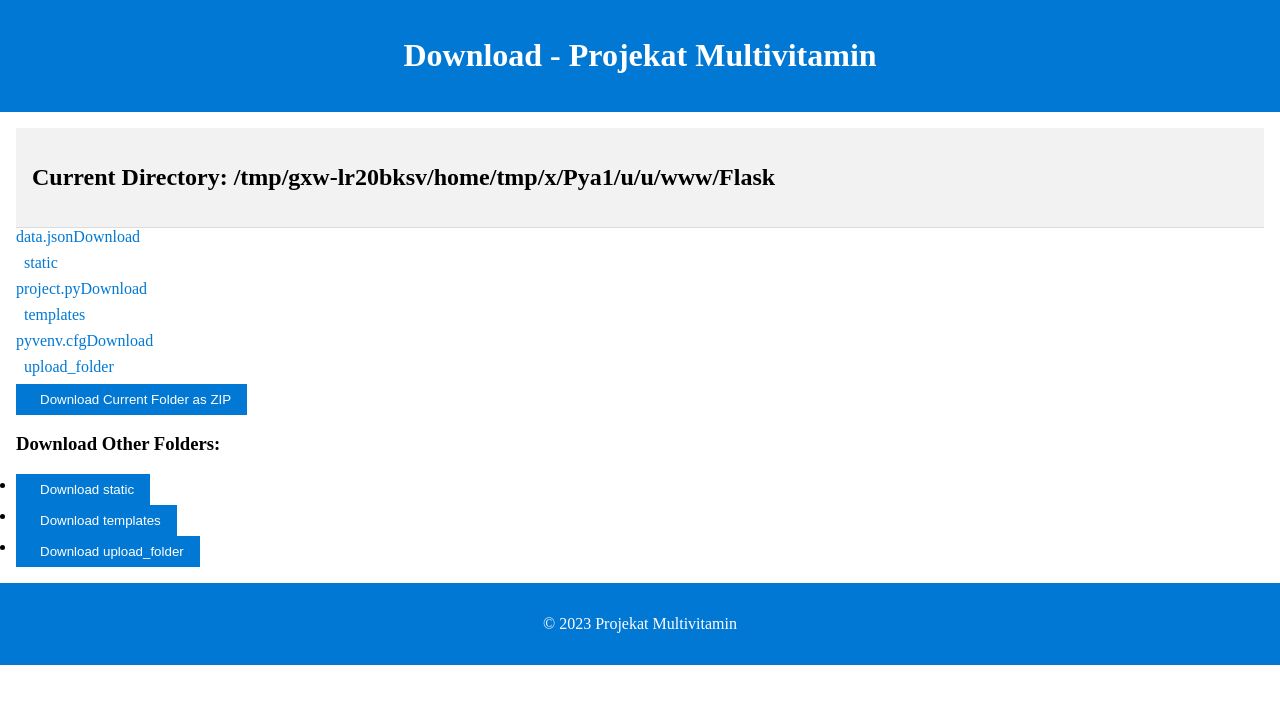
After one commit to ssergejj/A-S-Cloud, a Flask app: page /download in a window 1280 px wide. The commit adds this page. Shown: the top 704 px of the page. Run offline with Flask 3, Linux system fonts and the light colour scheme.

Commit message:
Sve radi

```diff
--- a/Flask/project.py
+++ b/Flask/project.py
@@ -1,51 +1,152 @@
-from flask import Flask, render_template, request, redirect, url_for, make_response
+from flask import Flask, render_template, request, redirect, url_for, make_response, send_file, abort
 from werkzeug.utils import secure_filename
 import os
 import json
+import shutil
+import zipfile
 
-UPLOAD_FOLDER = r'C:\Users\admin\Documents\VSC\A-S-Cloud\Flask'
+UPLOAD_FOLDER = r'C:\Users\admin\Documents\VSC\A-S-Cloud\Flask\upload_folder'
+user_data = {}
 
 app = Flask(__name__)
 app.config['UPLOAD_FOLDER'] = UPLOAD_FOLDER
 
 # Route for handling the login page logic
 @app.route('/', methods=['GET', 'POST'])
+def index():
+    if 'user_cookie' in request.cookies:
+        return redirect(url_for('login'))
+    else:
+        return redirect(url_for('register'))
+
+@app.route('/register', methods=['GET', 'POST'])
+def register():
+    return render_template('register.html')
+
+@app.route('/login')
 def login():
-    error = None
-    if request.method == 'POST':
-        if request.form['username'] != 'admin' or request.form['password'] != 'admin':
-            error = 'Invalid Credentials. Please try again.'
-        else:
-            return redirect(url_for('home'))
-    return render_template('index.html', error=error)
+    return render_template('login.html')
+
+@app.route('/do_login', methods=['POST'])
+def do_login():
+    # Login logic (checking user_data, for demonstration purposes)
+    username = request.form['username']
+    password = request.form['password']
+
+    with open('data.json', 'r') as json_file:
+        user_data = json.load(json_file)
+
+    for user in user_data:
+        if user["username"] == username and user["password"] == password:
+            # Set the cookie to mark the user as authenticated
+            resp = make_response(redirect(url_for('menu')))
+            resp.set_cookie('user_cookie', username)
+            return resp
+
+    return "Invalid credentials"
 
 @app.route('/submit_data', methods=['POST'])
 def submit_data():
-    data = {}  # Create an empty dictionary to store the form data
-
+    data = {}
     # Get data from the form
     data['username'] = request.form['username']
-    data['password'] =  request.form['password']
+    data['password'] = request.form['password']
 
     # Save the data to a JSON file
-    with open('data.json', 'a') as json_file:
-        json.dump("user", (data, json_file))
-        json_file.write('\n')  # Add a newline to separate entries
+    with open('data.json') as json_file:
+        user_data = json.load(json_file)
 
-    return redirect(url_for('menu'))
+    user_data.append(data)
+
+    with open('data.json', 'w') as json_file:
+        json.dump(user_data, json_file)
+
+    resp = make_response(redirect(url_for('menu')))
+    resp.set_cookie('user_cookie', data['username'])
+    return resp
 
 @app.route("/menu", methods=['GET', 'POST'])
 def menu():
-    return render_template('nav.html')
+    return render_template('menu.html')
 
 @app.route('/upload', methods=['GET', 'POST'])
 def upload():
-    return render_template('form.html')
-    file=request.files['file']
+    return render_template('upload.html')
+
+@app.route("/upload_file", methods = ["POST"])
 def upload_file():
-    if request.method == 'POST':
-        upload.save(os.path.join(app.config['UPLOAD_FOLDER'], secure_filename))
+    if "file" in request.files:
+        file = request.files["file"]
+        if file.filename != '':
+            filename = secure_filename(file.filename)
+            file.save(os.path.join(app.config['UPLOAD_FOLDER'], filename))
+            return redirect(url_for('menu'))
+    return "File not uploaded"
 
+@app.route("/download")
+def file_browser():
+    current_directory = os.getcwd()
+    items = list_files_and_dirs(current_directory)
+
+    return render_template('download.html', current_directory=current_directory, items=items)
+
+def list_files_and_dirs(directory):
+    files_and_dirs = os.listdir(directory)
+    items = []
+    for item in files_and_dirs:
+        item_path = os.path.join(directory, item)
+        is_directory = os.path.isdir(item_path)
+        items.append((item, item_path, is_directory))
+    return items
+
+def get_full_path(subdirectory):
+    return os.path.abspath(os.path.join(os.getcwd(), subdirectory))
+
+@app.route('/browse/<path:subdirectory>')
+def browse_directory(subdirectory):
+    current_directory = get_full_path(subdirectory)
+    items = list_files_and_dirs(current_directory)
+
+    return render_template('download.html', current_directory=current_directory, items=items)
+
+@app.route('/view/<path:file_path>')
+def view_file(file_path):
+    try:
+        return send_file(file_path)
+    except Exception:
+        abort(404)
+
+@app.route('/download/<path:file_path>')
+def download_file(file_path):
+    try:
+        return send_file(file_path, as_attachment=True)
+    except Exception:
+        abort(404)
+
+@app.route('/download_folder', methods=['POST'])
+def download_folder():
+    folder_path = request.form.get('folder_path')
+    if folder_path:
+        folder_path = get_full_path(folder_path)
+        zip_filename = os.path.basename(folder_path) + '.zip'
+        zip_path = os.path.join(os.getcwd(), zip_filename)
+
+        try:
+            with zipfile.ZipFile(zip_path, 'w', zipfile.ZIP_DEFLATED) as zipf:
+                for root, _, files in os.walk(folder_path):
+                    for file in files:
+                        file_path = os.path.join(root, file)
+                        arcname = os.path.relpath(file_path, folder_path)
+                        zipf.write(file_path, arcname)
+
+            response = make_response(send_file(zip_path, as_attachment=True, download_name=zip_filename))
+            response.headers['Content-Disposition'] = f'attachment; filename="{zip_filename}"'
+
+            return response
+        except Exception:
+            abort(404)
+    else:
+        abort(400)
 
 if __name__ == '__main__':
-    app.run(debug=True)
+    app.run(debug=True,  host='0.0.0.0')
--- /dev/null
+++ b/Flask/static/download.css
@@ -0,0 +1,107 @@
+/* Reset some default browser styles */
+body, ul, li {
+    margin: 0;
+    padding: 0;
+}
+
+/* Basic styling for the header */
+header {
+    background-color: #0078d4;
+    color: #fff;
+    text-align: center;
+    padding: 1rem 0;
+}
+
+/* Styling for the main content */
+main {
+    padding: 1rem;
+}
+
+.current-directory {
+    background-color: #f2f2f2;
+    padding: 1rem;
+    border-bottom: 1px solid #ddd;
+}
+
+.file-list ul {
+    list-style: none;
+}
+
+.file-list li {
+    margin-bottom: 0.5rem;
+    display: flex;
+    align-items: center;
+}
+
+/* Styling for links */
+a {
+    color: #0078d4;
+    text-decoration: none;
+    transition: color 0.3s;
+}
+
+a:hover {
+    color: #0056b3;
+}
+
+/* Styling for folder and file links */
+.folder-link i, .file-link i {
+    margin-right: 0.5rem;
+}
+
+/* Styling for download links */
+.download-link {
+    color: #0078d4;
+}
+
+.download-link:hover {
+    color: #0056b3;
+}
+
+/* Styling for buttons */
+button {
+    background-color: #0078d4;
+    color: #fff;
+    border: none;
+    padding: 0.5rem 1rem;
+    cursor: pointer;
+    transition: background-color 0.3s;
+}
+
+button:hover {
+    background-color: #0056b3;
+}
+
+/* Styling for folder icons */
+i.fa-folder {
+    color: #0078d4;
+    margin-right: 0.5rem;
+}
+
+/* Styling for download buttons */
+.download-button {
+    background-color: #0078d4;
+    color: #fff;
+    border: none;
+    padding: 0.5rem 1rem;
+    cursor: pointer;
+    transition: background-color 0.3s;
+    display: flex;
+    align-items: center;
+}
+
+.download-button i {
+    margin-right: 0.5rem;
+}
+
+.download-button:hover {
+    background-color: #0056b3;
+}
+
+/* Footer styling */
+footer {
+    text-align: center;
+    padding: 1rem 0;
+    background-color: #0078d4;
+    color: #fff;
+}
--- /dev/null
+++ b/Flask/templates/download.html
@@ -0,0 +1,60 @@
+<!DOCTYPE html>
+<html lang="en">
+<head>
+    <meta charset="UTF-8">
+    <meta name="viewport" content="width=device-width, initial-scale=1.0">
+    <title>Projekat Multivitamin</title>
+    <link rel="stylesheet" href="{{ url_for('static', filename='download.css') }}">
+    <link rel="icon" href="{{ url_for('static', filename='favicon.ico') }}" type="image/x-icon">
+</head>
+<body>
+    <header>
+        <h1>Download - Projekat Multivitamin</h1>
+    </header>
+    <main>
+        <div class="current-directory">
+            <h2>Current Directory: <span>{{ current_directory }}</span></h2>
+        </div>
+        <div class="file-list">
+            <ul>
+                {% for item, item_path, is_directory in items %}
+                    <li>
+                        {% if is_directory %}
+                            <a class="folder-link" href="{{ url_for('browse_directory', subdirectory=item_path) }}">
+                                <i class="fas fa-folder"></i> {{ item }}
+                            </a>
+                        {% else %}
+                            <a class="file-link" href="{{ url_for('view_file', file_path=item_path) }}">{{ item }}</a>
+                            <a class="download-link" href="{{ url_for('download_file', file_path=item_path) }}">
+                                <i class="fas fa-download"></i> Download
+                            </a>
+                        {% endif %}
+                    </li>
+                {% endfor %}
+            </ul>
+        </div>
+        <form method="post" action="{{ url_for('download_folder') }}">
+            <input type="hidden" name="folder_path" value="{{ current_directory }}">
+            <button class="download-button" type="submit"><i class="fas fa-download"></i> Download Current Folder as ZIP</button>
+        </form>
+        <div class="download-others">
+            <h3>Download Other Folders:</h3>
+            <ul>
+                {% for item, item_path, is_directory in items %}
+                    {% if is_directory and item_path != current_directory %}
+                        <li>
+                            <form method="post" action="{{ url_for('download_folder') }}">
+                                <input type="hidden" name="folder_path" value="{{ item_path }}">
+                                <button class="download-button" type="submit"><i class="fas fa-download"></i> Download {{ item }}</button>
+                            </form>
+                        </li>
+                    {% endif %}
+                {% endfor %}
+            </ul>
+        </div>
+    </main>
+    <footer>
+        <p>&copy; 2023 Projekat Multivitamin</p>
+    </footer>
+</body>
+</html>
```
Also changed, not shown: Flask/data.json (+1 -13 lines), Flask/static/nav.css (+28 -0 lines), Flask/static/style.css (+13 -0 lines), Flask/templates/login.html (renamed from Flask/templates/form.html, +13 -8 lines), Flask/templates/menu.html (added, +42 -0 lines), Flask/templates/nav.html (deleted, +0 -40 lines), Flask/templates/upload.html (added, +29 -0 lines), Flask/static/form.css (line endings or trailing spaces), Flask/templates/register.html (renamed from Flask/templates/index.html), Flask/upload_folder/cropped-Logo-ISP-1.png (added), 1 other file.
